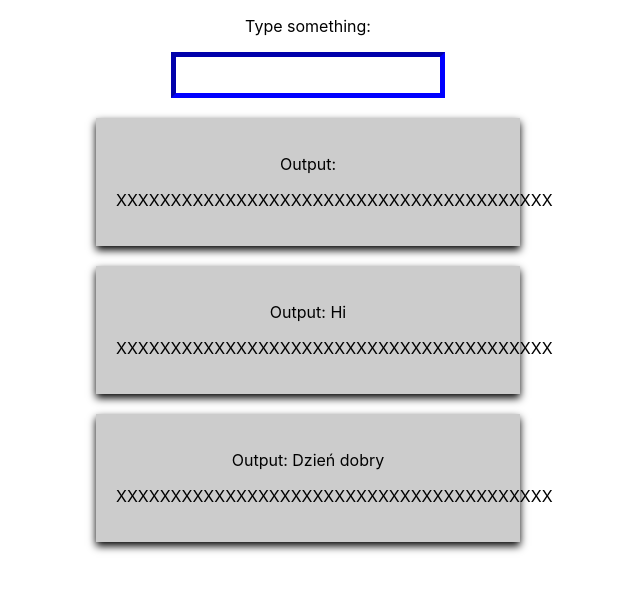
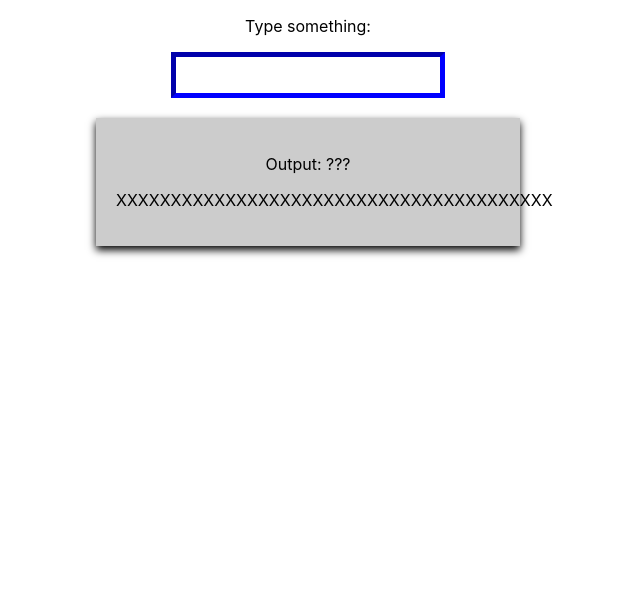
Before and after one commit to Gitter14/react-tutorial, a React (Create React App) app: page / in a window 1280 px wide. Shown: the top 592 px of the page, without its empty margins (332-972 px from the left). Built offline with nearby package versions, Linux system fonts and the light colour scheme.

Commit message:
Adding new user from text field accomplished

```diff
--- a/src/App.js
+++ b/src/App.js
@@ -5,19 +5,31 @@ import Useroutput from './UserOutput/UserOutput';
 
 class App extends Component {
 
-  state = {username: ''};
+  state = {};
 
-  changeHandler = (event) =>{
-      this.setState({username: event.target.value});
+  handleEnterPressedHandler = (event) => {
+    if (event.key === 'Enter'){
+      this.addNewUserHandler(event);
+    }
+  }
+
+  addNewUserHandler = (event) =>{
+    if (this.state.users === undefined)
+      this.setState({users: [{username: event.target.value}] });
+    else {
+      // This is reverse order
+      //this.setState({users: this.state.users.concat({username: event.target.value}) });
+      let userTable = this.state.users;
+      userTable.unshift({username: event.target.value});
+      this.setState({users: userTable});
+    }
   }
 
   render() {
     return (
       <div className="App">
-        <Userinput changed={this.changeHandler.bind(this,)}/>
-        <Useroutput username={this.state.username}/>
-        <Useroutput username={'Hi'}/>
-        <Useroutput username={'Dzień dobry'}/>
+        <Userinput press={this.handleEnterPressedHandler.bind(this,)}/>
+        <Useroutput username={this.state.users}/>
       </div>
     )
   }
--- a/src/UserInput/UserInput.js
+++ b/src/UserInput/UserInput.js
@@ -13,7 +13,7 @@ const userinput = (props) => {
     return (
         <div>
             <p>Type something:</p>
-            <input style={style} type="text" onChange={props.changed}/>
+            <input style={style} type="text" onKeyPress={props.press}/>
         </div>
     )
 }
--- a/src/UserOutput/UserOutput.js
+++ b/src/UserOutput/UserOutput.js
@@ -2,12 +2,23 @@ import React from 'react';
 import './UserOutput.css'
 
 const useroutput = (props) => {
-    return (
-        <div className="UserOutputStyle">
-            <p> Output: {props.username} </p>
-            <p> XXXXXXXXXXXXXXXXXXXXXXXXXXXXXXXXXXXXXXXX </p>
-        </div>
-    )
+    if(props.username === undefined) {
+        return (
+            <div className="UserOutputStyle" key={'lkqwo'}>
+                <p> Output: ??? </p>
+                <p> XXXXXXXXXXXXXXXXXXXXXXXXXXXXXXXXXXXXXXXX </p>
+            </div>
+        )
+    } else {
+        return (
+            props.username.map( (item,index) =>
+                <div className="UserOutputStyle" key={'lkqwo'+index}>
+                    <p> Output: {item.username} </p>
+                    <p> XXXXXXXXXXXXXXXXXXXXXXXXXXXXXXXXXXXXXXXX </p>
+                </div>
+            )
+        )
+    }
 }
 
 export default useroutput;
```
